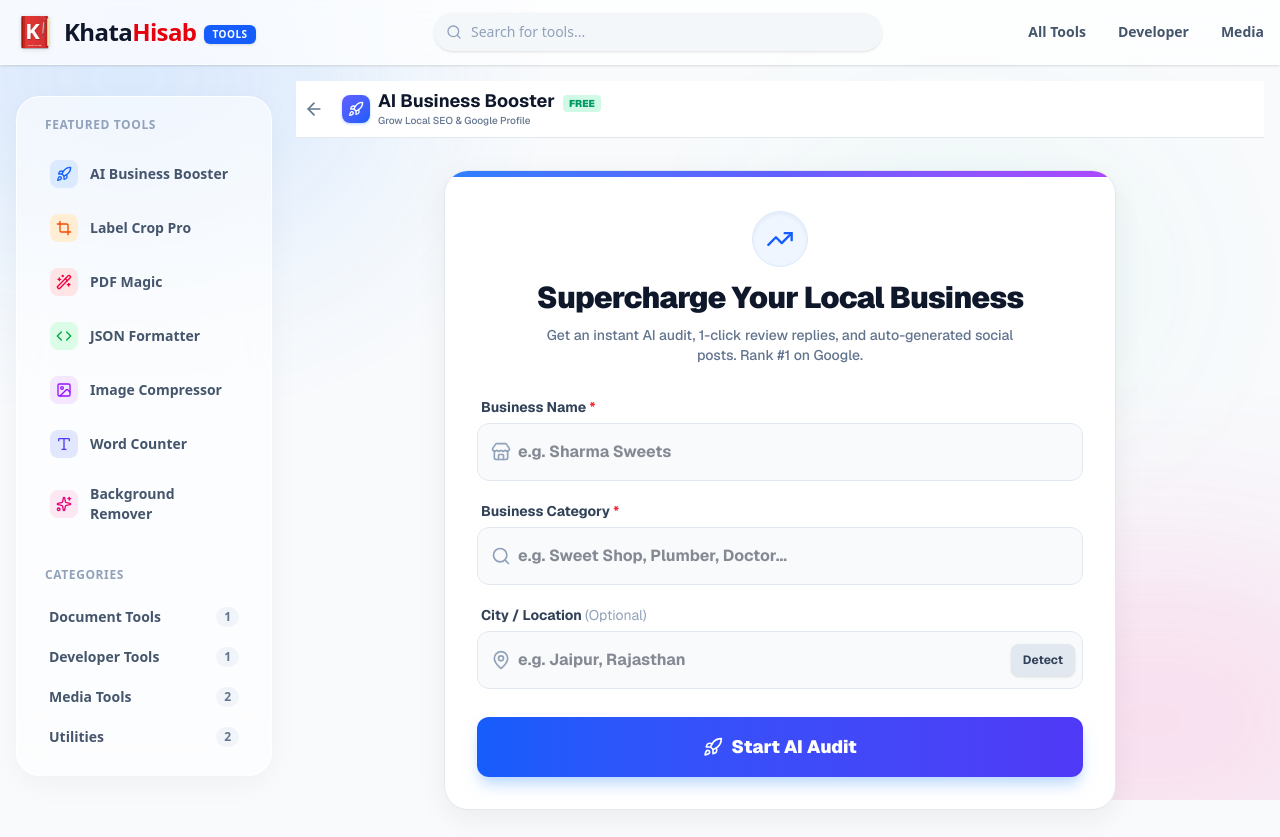
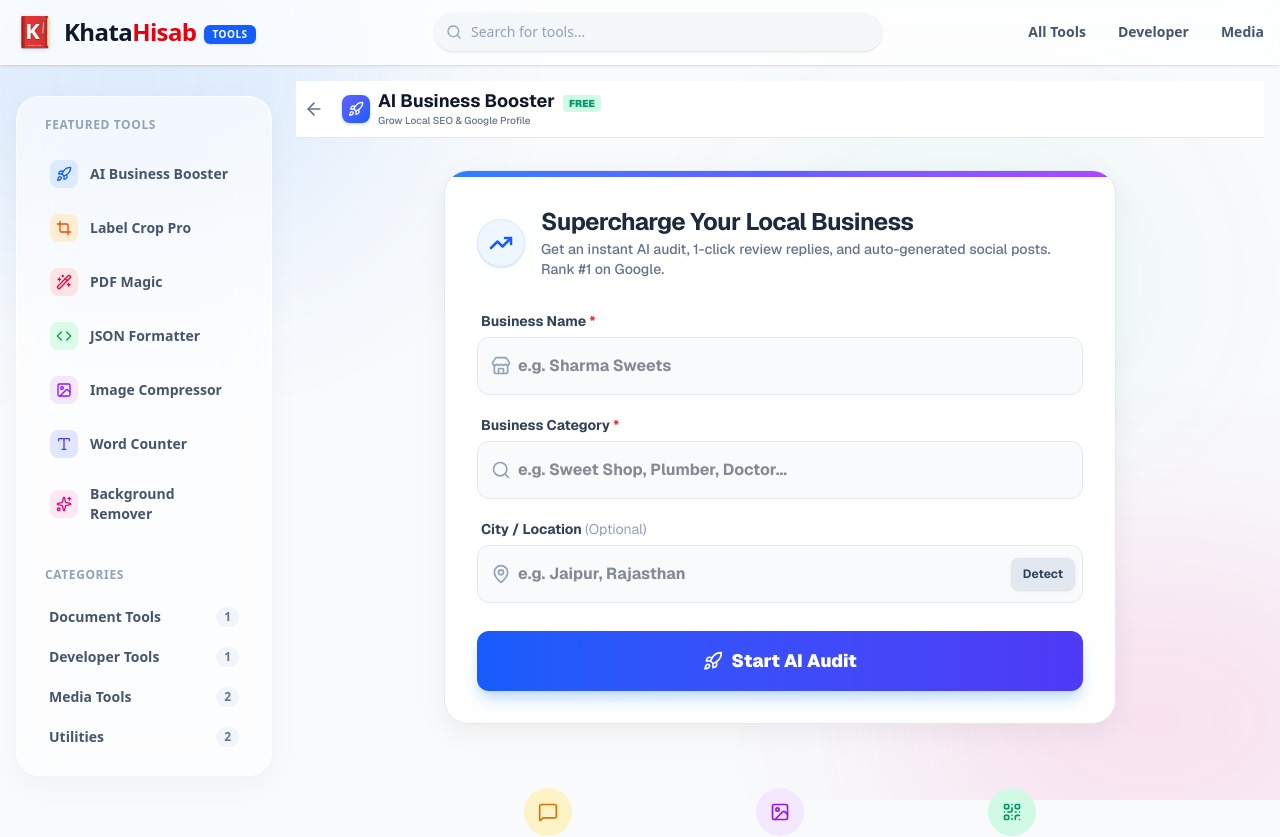
Before and after one commit to techorlifeindia-prog/khatahisab-tools, a Next.js app: page /business-booster in a window 1280 px wide. Shown: the top 837 px of the page. Built offline with nearby package versions, Linux system fonts and the light colour scheme.

Commit message:
Update Business Booster header to perfectly match Age Calculator compact style

```diff
--- a/src/app/business-booster/page.tsx
+++ b/src/app/business-booster/page.tsx
@@ -307,18 +307,20 @@ export default function BusinessBooster() {
               <div className="absolute top-0 left-0 w-full h-1.5 bg-gradient-to-r from-blue-500 via-indigo-500 to-purple-500"></div>
 
               <div className="p-5 sm:p-6 md:p-8">
-                {/* App-Style Header Inside Card */}
-                <div className="text-center mb-6 md:mb-8 mt-2">
-                  <div className="inline-flex items-center justify-center w-14 h-14 rounded-full bg-blue-50 text-blue-600 mb-3 relative shadow-inner border border-blue-100">
+                {/* COMPACT App-Style Header */}
+                <div className="flex flex-row items-center gap-3 sm:gap-4 mb-6 md:mb-8 mt-1">
+                  <div className="flex-shrink-0 w-10 h-10 sm:w-12 sm:h-12 rounded-full bg-blue-50 text-blue-600 flex items-center justify-center border border-blue-100 shadow-sm relative">
                     <div className="absolute inset-0 rounded-full bg-blue-400 opacity-20 animate-ping"></div>
-                    <TrendingUp className="w-7 h-7 relative z-10" />
+                    <TrendingUp className="w-5 h-5 sm:w-6 sm:h-6 relative z-10" strokeWidth={2.5} />
                   </div>
-                  <h2 className="text-2xl md:text-3xl font-black text-slate-900 mb-2 tracking-tight leading-tight">
-                    Supercharge Your <br className="sm:hidden" /> Local Business
-                  </h2>
-                  <p className="text-slate-500 text-[13px] md:text-sm px-1 max-w-lg mx-auto font-medium">
-                    Get an instant AI audit, 1-click review replies, and auto-generated social posts. Rank #1 on Google.
-                  </p>
+                  <div className="text-left">
+                    <h2 className="text-lg sm:text-xl md:text-2xl font-bold text-slate-800 tracking-tight leading-tight">
+                      Supercharge Your Local Business
+                    </h2>
+                    <p className="text-slate-500 text-xs sm:text-sm font-medium mt-0.5 max-w-lg">
+                      Get an instant AI audit, 1-click review replies, and auto-generated social posts. Rank #1 on Google.
+                    </p>
+                  </div>
                 </div>
 
                 <form onSubmit={startScan} className="space-y-5">
```
